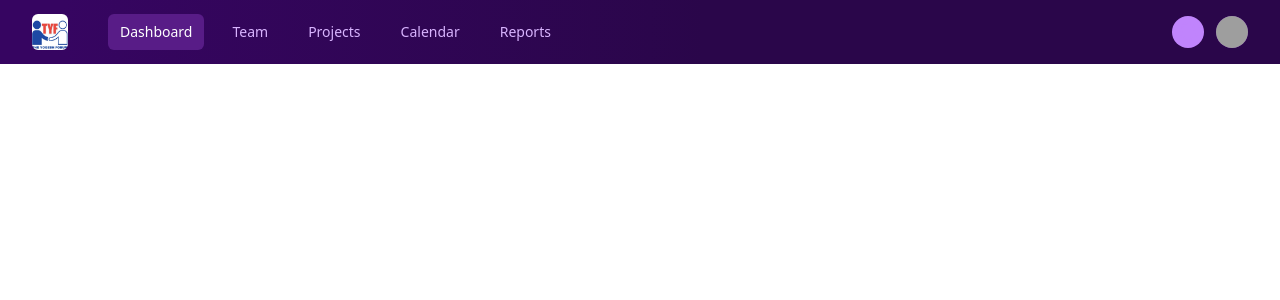
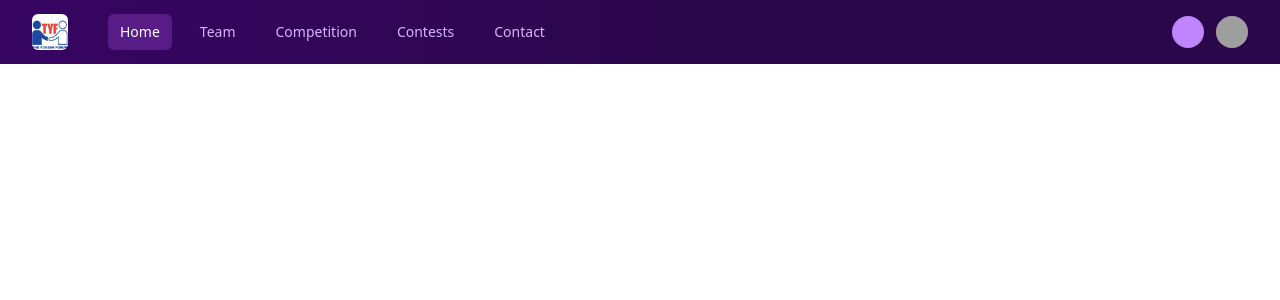
Before and after one commit to 256bitguy/TYF, a React (Vite) app: page / in a window 1280 px wide. Shown: the top 300 px of the page. Built offline with nearby package versions, Linux system fonts and the light colour scheme; grey boxes are pictures that could not be loaded.

Commit message:
routing stuffs

```diff
--- a/src/App.jsx
+++ b/src/App.jsx
@@ -8,14 +8,24 @@ const router=createBrowserRouter([
   {
     path:'/',
     element:<Header/>,
+    errorElement:      <div className="h-screen  bg-gradient-to-r from-custom-purple-dark from-5% via-custom-purple-medium via-55% to-custom-purple-medium to-70% ">
+    <div className='flex justify-center items-center bg-transparent'>
+      <h1 className='font-bold text-2xl text-purple-400'>
+        Sorry!! for the inconvenience caused you can go back </h1>
+    </div>
+    </div>,
     children:[
       {path:'home',
       element:<Home/>
 
       },
       {
-        path:'/tour',
-        element:<div>home page</div>
+        path:'contests',
+        element:<div>
+           <h1 className='font-bold text-2xl text-purple-400'>
+        contest page </h1>
+
+        </div>
       },
       {
         path:'competition',
--- a/src/components/Header.jsx
+++ b/src/components/Header.jsx
@@ -3,7 +3,7 @@ import { Bars3Icon, BellIcon, XMarkIcon } from '@heroicons/react/24/outline'
 import Data from './shared/Data'
 import Above from './shared/Above'
 import Bottom from './Bottom'
-import { Outlet } from 'react-router-dom'
+import { Link, Outlet } from 'react-router-dom'
 
 const user = {
   name: 'Tom Cook',
@@ -12,11 +12,11 @@ const user = {
     'https://images.unsplash.com/photo-1472099645785-5658abf4ff4e?ixlib=rb-1.2.1&ixid=eyJhcHBfaWQiOjEyMDd9&auto=format&fit=facearea&facepad=2&w=256&h=256&q=80',
 }
 const navigation = [
-  { name: 'Dashboard', href: '#', current: true },
-  { name: 'Team', href: '#', current: false },
-  { name: 'Projects', href: '#', current: false },
-  { name: 'Calendar', href: '#', current: false },
-  { name: 'Reports', href: '#', current: false },
+  { name: 'Home', href: '/home', current: true },
+  { name: 'Team', href: '/team', current: false },
+  { name: 'Competition', href: '/competition', current: false },
+  { name: 'Contests', href: '/contests', current: false },
+  { name: 'Contact', href: '/contact', current: false },
 ]
 const userNavigation = [
   { name: 'Your Profile', href: '#' },
@@ -55,7 +55,7 @@ export default function Header() {
                 <div className="hidden md:block">
                   <div className="ml-10 flex items-baseline space-x-4">
                     {navigation.map((item) => (
-                      <a
+                      <Link
                         key={item.name}
                         href={item.href}
                         aria-current={item.current ? 'page' : undefined}
@@ -65,7 +65,7 @@ export default function Header() {
                         )}
                       >
                         {item.name}
-                      </a>
+                      </Link>
                     ))}
                   </div>
                 </div>
```
